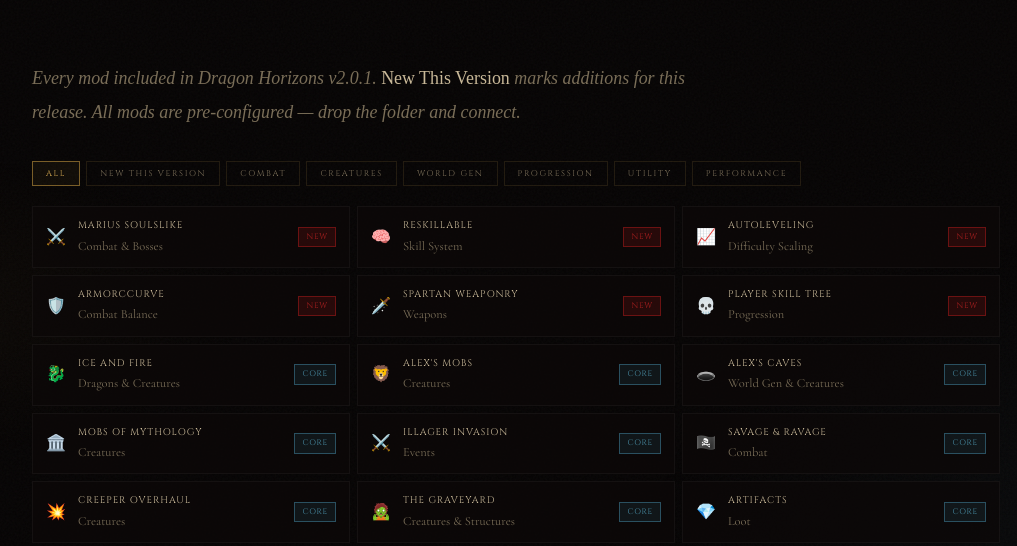
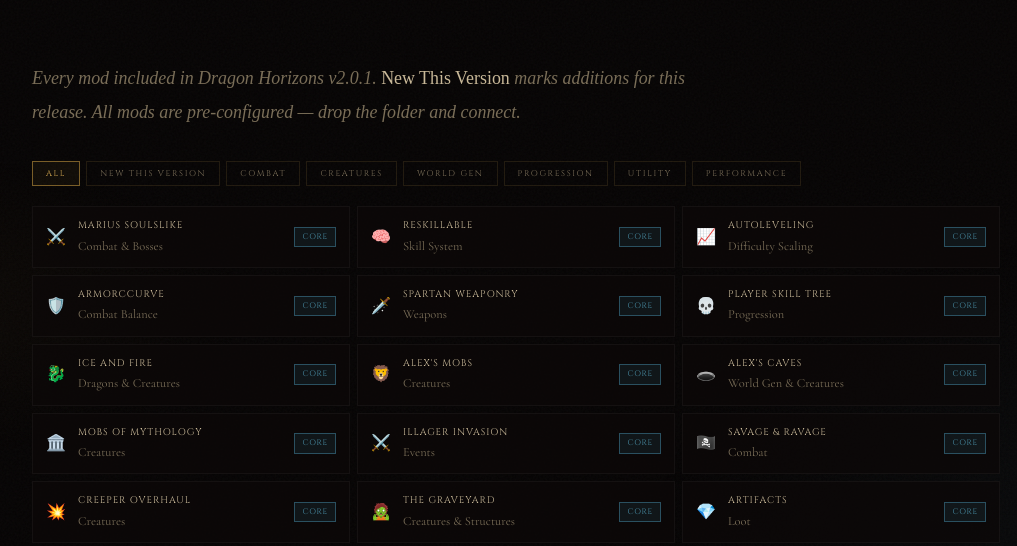
Before and after one commit to rickyrickric/Dragon-Horizons-Alpha, a website: page public/mods.html in a window 1280 px wide. Shown: the part 254-800 px from the top of the page, without its empty margins (124-1141 px from the left). Drawn offline with nearby package versions, Linux system fonts and the light colour scheme; a web font is replaced by a local one.

Commit message:
Remove 'New' badge from previous-patch combat/progression mods (Marius Soulslike, Reskillable, AutoLeveling, ArmorcCurve, Spartan Weaponry, Player Skill Tree) - mark as Core instead

```diff
--- a/public/mods.html
+++ b/public/mods.html
@@ -44,12 +44,12 @@
     </div>
 
     <div class="mod-grid" id="mg">
-      <div class="mrow" data-c="combat new"><span class="mem">⚔️</span><div class="minfo"><div class="mnm">Marius Soulslike</div><div class="mcat">Combat &amp; Bosses</div></div><span class="mbdg mbn">New</span></div>
-      <div class="mrow" data-c="progression new"><span class="mem">🧠</span><div class="minfo"><div class="mnm">Reskillable</div><div class="mcat">Skill System</div></div><span class="mbdg mbn">New</span></div>
-      <div class="mrow" data-c="combat new"><span class="mem">📈</span><div class="minfo"><div class="mnm">AutoLeveling</div><div class="mcat">Difficulty Scaling</div></div><span class="mbdg mbn">New</span></div>
-      <div class="mrow" data-c="combat new"><span class="mem">🛡️</span><div class="minfo"><div class="mnm">ArmorcCurve</div><div class="mcat">Combat Balance</div></div><span class="mbdg mbn">New</span></div>
-      <div class="mrow" data-c="combat new"><span class="mem">🗡️</span><div class="minfo"><div class="mnm">Spartan Weaponry</div><div class="mcat">Weapons</div></div><span class="mbdg mbn">New</span></div>
-      <div class="mrow" data-c="progression new"><span class="mem">💀</span><div class="minfo"><div class="mnm">Player Skill Tree</div><div class="mcat">Progression</div></div><span class="mbdg mbn">New</span></div>
+      <div class="mrow" data-c="combat"><span class="mem">⚔️</span><div class="minfo"><div class="mnm">Marius Soulslike</div><div class="mcat">Combat &amp; Bosses</div></div><span class="mbdg mbc">Core</span></div>
+      <div class="mrow" data-c="progression"><span class="mem">🧠</span><div class="minfo"><div class="mnm">Reskillable</div><div class="mcat">Skill System</div></div><span class="mbdg mbc">Core</span></div>
+      <div class="mrow" data-c="combat"><span class="mem">📈</span><div class="minfo"><div class="mnm">AutoLeveling</div><div class="mcat">Difficulty Scaling</div></div><span class="mbdg mbc">Core</span></div>
+      <div class="mrow" data-c="combat"><span class="mem">🛡️</span><div class="minfo"><div class="mnm">ArmorcCurve</div><div class="mcat">Combat Balance</div></div><span class="mbdg mbc">Core</span></div>
+      <div class="mrow" data-c="combat"><span class="mem">🗡️</span><div class="minfo"><div class="mnm">Spartan Weaponry</div><div class="mcat">Weapons</div></div><span class="mbdg mbc">Core</span></div>
+      <div class="mrow" data-c="progression"><span class="mem">💀</span><div class="minfo"><div class="mnm">Player Skill Tree</div><div class="mcat">Progression</div></div><span class="mbdg mbc">Core</span></div>
       <div class="mrow" data-c="creatures"><span class="mem">🐉</span><div class="minfo"><div class="mnm">Ice and Fire</div><div class="mcat">Dragons &amp; Creatures</div></div><span class="mbdg mbc">Core</span></div>
       <div class="mrow" data-c="creatures"><span class="mem">🦁</span><div class="minfo"><div class="mnm">Alex's Mobs</div><div class="mcat">Creatures</div></div><span class="mbdg mbc">Core</span></div>
       <div class="mrow" data-c="worldgen creatures"><span class="mem">🕳️</span><div class="minfo"><div class="mnm">Alex's Caves</div><div class="mcat">World Gen &amp; Creatures</div></div><span class="mbdg mbc">Core</span></div>
```
